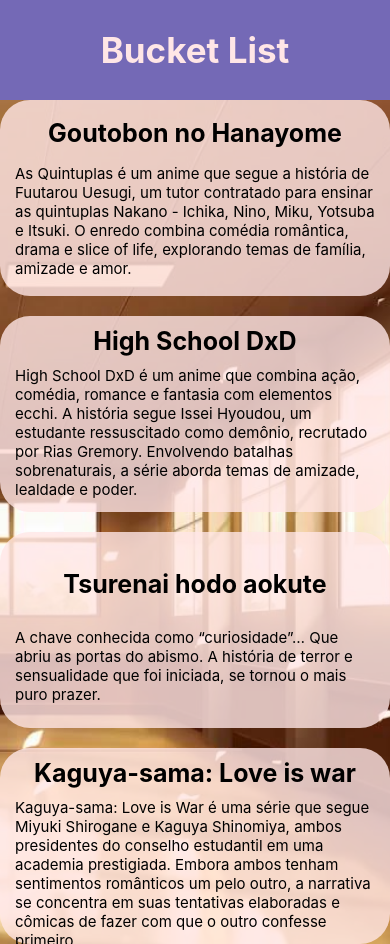
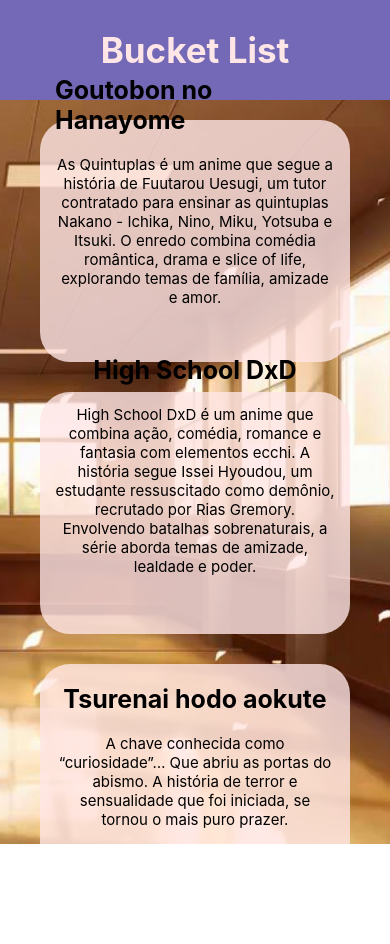
Before and after one commit to gutolive09/ProjetoCp1Mobile, a React Native app: screen / in a window 390 px wide. After the commit the page ends 844 px from the top, so only its background shows below. Built offline with nearby package versions, Linux system fonts and the light colour scheme.

Commit message:
Estilizações gerais atualizadas e footer add.

```diff
--- a/App.tsx
+++ b/App.tsx
@@ -1,16 +1,17 @@
 import { ImageBackground, SafeAreaView, ScrollView, StyleSheet} from 'react-native';
 import Header from "./components/Header"
 import Home from './components/Home';
+import Footer from './components/Footer';
 
 export default function App() {
   return (
 
     <SafeAreaView style={styles.container}>
-      <Header/>
-
       <ImageBackground source={require('./assets/img/escola.jpg')} resizeMode='cover' style={styles.image}>
       <ScrollView>
+      <Header/>
       <Home/>
+      <Footer/>
       </ScrollView>
       </ImageBackground>
     </SafeAreaView>
--- /dev/null
+++ b/components/Footer/index.tsx
@@ -0,0 +1,40 @@
+import { StyleSheet, Text, View } from "react-native";
+import React from "react";
+
+export default function Footer() {
+  return (
+    <View style={styles.footer}>
+      <Text style={styles.title}>Desenvolvido por:</Text>
+      <View style={styles.container}>
+        <View style={styles.item}>
+          <Text>Gustavo de Oliveira Azevedo</Text>
+          <Text>RM: 550548</Text>
+        </View>
+        <View style={styles.item}>
+          <Text>Gustavo de Oliveira Azevedo</Text>
+          <Text>RM: 550548</Text>
+        </View>
+      </View>
+    </View>
+  );
+}
+
+const styles = StyleSheet.create({
+  footer: {
+    width: "100%",
+    backgroundColor: "#E1AFD1",
+    padding: 15,
+    alignItems: "center",
+  },
+  title:{
+    fontSize: 20
+  },
+  container:{
+    flexDirection: "row",
+    gap: 25
+  },
+  item: {
+    alignItems: "center",
+  },
+
+});
--- a/components/Header/index.tsx
+++ b/components/Header/index.tsx
@@ -3,7 +3,7 @@
 export default function Header() {
   return (
     <View style={styles.header}>
-      <StatusBar translucent={true} backgroundColor={'transparent'}/>
+      <StatusBar translucent={true} backgroundColor={'#7469B6'}/>
       <View style={styles.container}>
         <Text style={styles.title}>Bucket List</Text>
       </View>
--- a/components/Home/index.tsx
+++ b/components/Home/index.tsx
@@ -1,10 +1,9 @@
-import { StyleSheet, SafeAreaView, ScrollView } from 'react-native'
+import { StyleSheet, View } from 'react-native'
 import Items from '../Items'
 
 export default function Home() {
   return (
-    <ScrollView>
-    <SafeAreaView style={styles.main}>
+    <View style={styles.main}>
 
       <Items image={require("../../assets/img/Goutobon.jpg")} title={"Goutobon no Hanayome"} desc={"As Quintuplas é um anime que segue a história de Fuutarou Uesugi, um tutor contratado para ensinar as quintuplas Nakano - Ichika, Nino, Miku, Yotsuba e Itsuki. O enredo combina comédia romântica, drama e slice of life, explorando temas de família, amizade e amor."}/>
       <Items image={require("../../assets/img/Dxd.jpg")} title={"High School DxD"} desc={"High School DxD é um anime que combina ação, comédia, romance e fantasia com elementos ecchi. A história segue Issei Hyoudou, um estudante ressuscitado como demônio, recrutado por Rias Gremory. Envolvendo batalhas sobrenaturais, a série aborda temas de amizade, lealdade e poder."}/>
@@ -15,18 +14,16 @@
       <Items image={require("../../assets/img/Saekano.jpg")} title={"Saekano"} desc={"Tomoya Aki, um adolescente que trabalha meio período para financiar seu estilo de vida otaku (animes, jogos de namoro, light novels e produtos parecidos) encontra uma garota bonita um dia, durante as férias de primavera.  Um mês depois, ele descobre que a garota é sua colega de turma, Megumi Kato, que é quase imperceptível para seus colegas de classe."}/>
       <Items image={require("../../assets/img/Monster.jpg")} title={"Monster Musume"} desc={"A história gira em torno do protagonista Kurusu Kimihito, que muitas vezes é chamado de querido, dentre outros apelidos carinhosos, pelas suas hóspedes. Após ele se envolver por engano em um programa de Intercâmbio Cultural de Interespécies, como consequência sua vida diária acaba tornando-se uma verdadeira bagunça."}/>
       <Items image={require("../../assets/img/Citrus.jpg")} title={"Citrus"} desc={"A Yuzu e Mei se tornam irmãs quando seus pais decidem casar novamente. Tudo parecia bem, mas as duas são muitos diferentes e Yuzu passa por momentos difíceis quando precisa entrar em um novo colégio bastante rígido. Em certo ponto, após um beijo inesperado, a indecifrável e fria Mei começa a provocar sentimentos desconhecidos em Yuzu, que acredita estar apaixonada pela irmã."}/>
+    </View>
 
-    </SafeAreaView>
-    </ScrollView>
   )
 }
 
 const styles = StyleSheet.create({
   main:{
     width: "100%",
-    paddingHorizontal: 50,
+    paddingHorizontal: 40,
     paddingVertical: 20,
-    gap: 20,
-    marginBottom:100
+    gap: 30,
   }
 })
--- a/components/Items/index.tsx
+++ b/components/Items/index.tsx
@@ -3,28 +3,28 @@
 
 export default function Items(props) {
   return (
-    <View style={styles.container}>
+    <View style={styles.card}>
       <View style={styles.imgContainer}>
-        <Image source={props.image} resizeMode="contain" style={styles.image} />
+        <Image source={props.image} resizeMode="cover" style={styles.image} />
       </View>
-      <Text style={styles.title}>{props.title}</Text>
-      <Text style={styles.desc}>{props.desc}</Text>
+      <View style={styles.containerText}>
+        <Text style={styles.title}>{props.title}</Text>
+        <Text style={styles.desc}>{props.desc}</Text>
+      </View>
     </View>
   );
 }
 
 const styles = StyleSheet.create({
-  container: {
+  card: {
     width: "100%",
     height: 700,
-    backgroundColor:"rgba(255, 230, 230, 0.8)",
+    backgroundColor: "rgba(255, 230, 230, 0.8)",
     flex: 1,
     gap: 10,
     borderRadius: 30,
     justifyContent: "space-around",
     alignItems: "center",
-    paddingHorizontal: 15,
-    paddingBottom:15
   },
   imgContainer: {
     width: "100%",
@@ -32,14 +32,26 @@
     alignItems: "center",
   },
   image: {
-    height: "80%",
+    height: "85%",
     width: "100%",
+    position: "relative",
+    borderTopRightRadius: 30,
+    borderTopLeftRadius: 30,
+    top: -50
   },
-  title:{
+  title: {
     fontSize: 25,
-    fontWeight: "bold"
+    fontWeight: "bold",
   },
-  desc:{
-    fontSize: 15
+  desc: {
+    fontSize: 15,
+    textAlign: "center"
+  },
+  containerText:{
+    marginHorizontal: 15,
+    position: "relative",
+    top: -55,
+    alignItems: "center",
+    gap: 20
   }
 });
```
